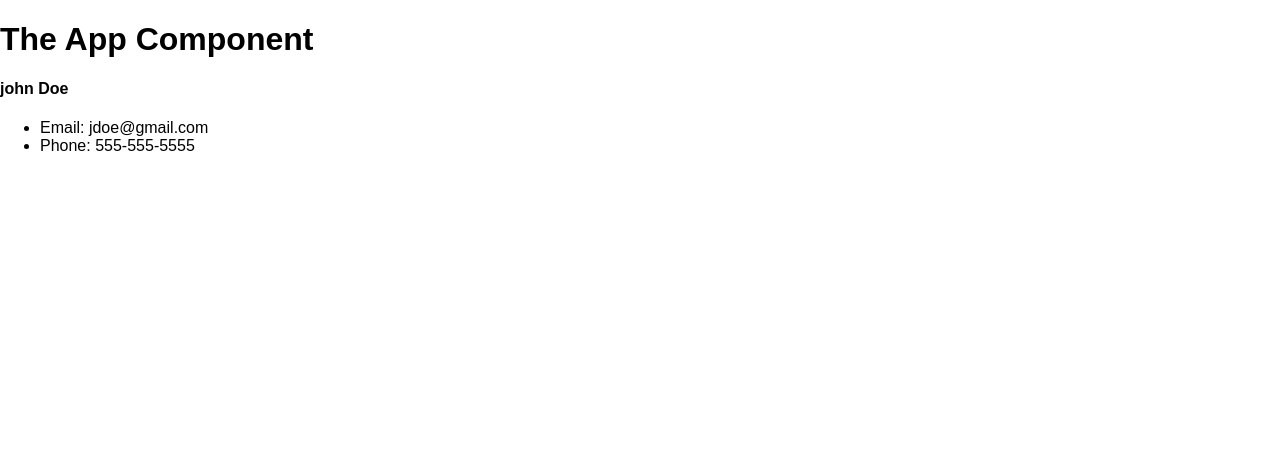
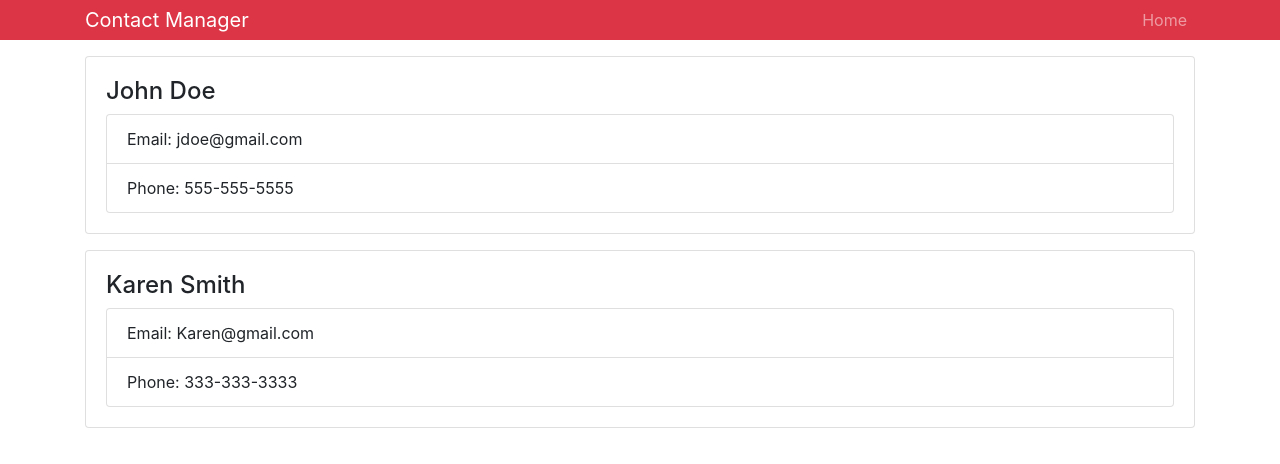
Before and after one commit to MateenCode/ContactManager-React, a React (Create React App) app: page / in a window 1280 px wide. Shown: the top 464 px of the page. Built offline with nearby package versions, Linux system fonts and the light colour scheme.

Commit message:
bootstrap added

```diff
--- a/package.json
+++ b/package.json
@@ -3,6 +3,7 @@
   "version": "0.1.0",
   "private": true,
   "dependencies": {
+    "bootstrap": "^4.1.3",
     "react": "^16.4.2",
     "react-dom": "^16.4.2",
     "react-scripts": "1.1.5"
--- a/public/index.html
+++ b/public/index.html
@@ -8,7 +8,7 @@
     <link rel="manifest" href="https://banner2.kisspng.com/20180406/tee/kisspng-watermelon-food-sticker-aesthetic-5ac7138223b133.3609755815229960981462.jpg">
     <link rel="shortcut icon" href="https://banner2.kisspng.com/20180406/tee/kisspng-watermelon-food-sticker-aesthetic-5ac7138223b133.3609755815229960981462.jpg">
 
-    <title>React App</title>
+    <title>Contact Manager</title>
   </head>
   <body>
     <noscript>
--- a/src/App.js
+++ b/src/App.js
@@ -1,14 +1,19 @@
 import React, { Component } from 'react';
+import 'bootstrap/dist/css/bootstrap.min.css'
 import './App.css';
 
 import Contact from './components/Contact'
+import Header from './components/Header'
 
 class App extends Component {
   render() {
     return (
       <div className="App">
-        <h1>The App Component</h1>
-        <Contact />
+        <Header branding="Contact Manager" />
+        <div className="container">
+        <Contact name="John Doe" email="jdoe@gmail.com" phone="555-555-5555"/>
+        <Contact name="Karen Smith" email="Karen@gmail.com" phone="333-333-3333"/>
+        </div>
       </div>
     );
   }
--- a/src/components/Contact.js
+++ b/src/components/Contact.js
@@ -1,13 +1,16 @@
 import React, { Component } from 'react';
+import PropTypes from 'prop-types';
+
 
 class Contact extends Component {
   render() {
+    const { name, email, phone } = this.props;
     return (
-      <div className="Contact">
-      <h4>john Doe</h4>
-      <ul>
-        <li>Email: jdoe@gmail.com</li>
-        <li>Phone: 555-555-5555</li>
+      <div className="card card-body mb-3">
+        <h4>{name}</h4>
+      <ul className="list-group">
+        <li className="list-group-item">Email: {email}</li>
+        <li className="list-group-item">Phone: {phone}</li>
       </ul>
 
       </div>
@@ -15,4 +18,12 @@
   }
 }
 
+
+Contact.propTypes = {
+  name: PropTypes.string.isRequired,
+  email: PropTypes.string.isRequired,
+  phone: PropTypes.string.isRequired,
+}
+
+
 export default Contact;
--- /dev/null
+++ b/src/components/Header.js
@@ -0,0 +1,37 @@
+import React from 'react';
+import PropTypes from 'prop-types';
+
+const Header = (props) => {
+  const { branding } = props;
+  return (
+
+    <nav className="navbar navbar-expand-sm navbar-dark bg-danger mb-3 py-0">
+      <div className="container">
+          <a href="/" className="navbar-brand">
+            {branding}
+          </a>
+          <div>
+            <ul className="navbar-nav mr-auto">
+              <li className="nav-item">
+                <a href="/" className="nav-link">
+                  Home
+                </a>
+              </li>
+            </ul>
+          </div>
+      </div>
+    </nav>
+
+
+  );
+};
+
+Header.defaultProps = {
+  branding: 'My App'
+}
+
+Header.propTypes = {
+  branding: PropTypes.string.isRequired
+}
+
+export default Header
```
Also changed, not shown: public/manifest.json (deleted), 1 other file (tests, documents, lock files or other folders).
